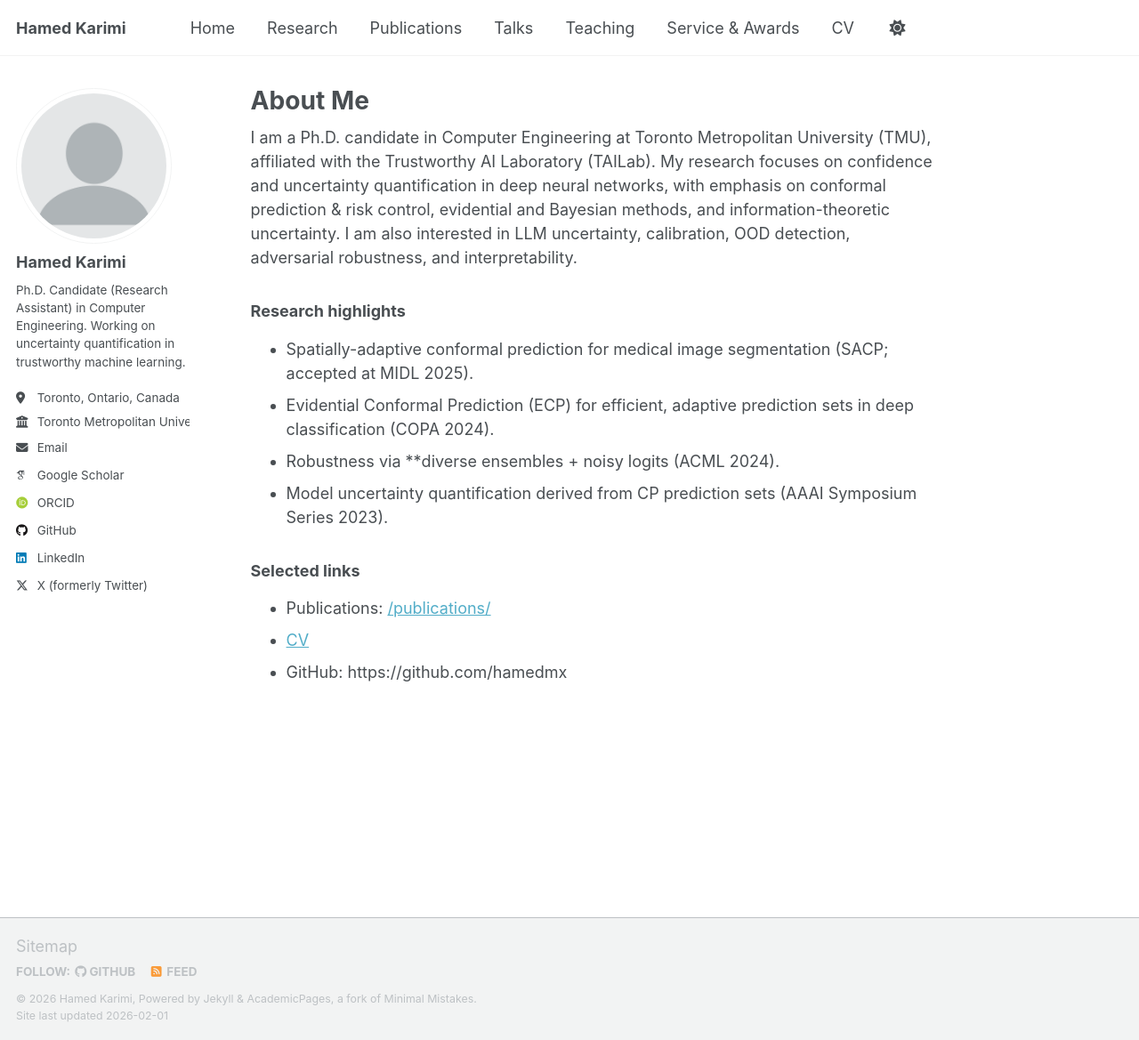
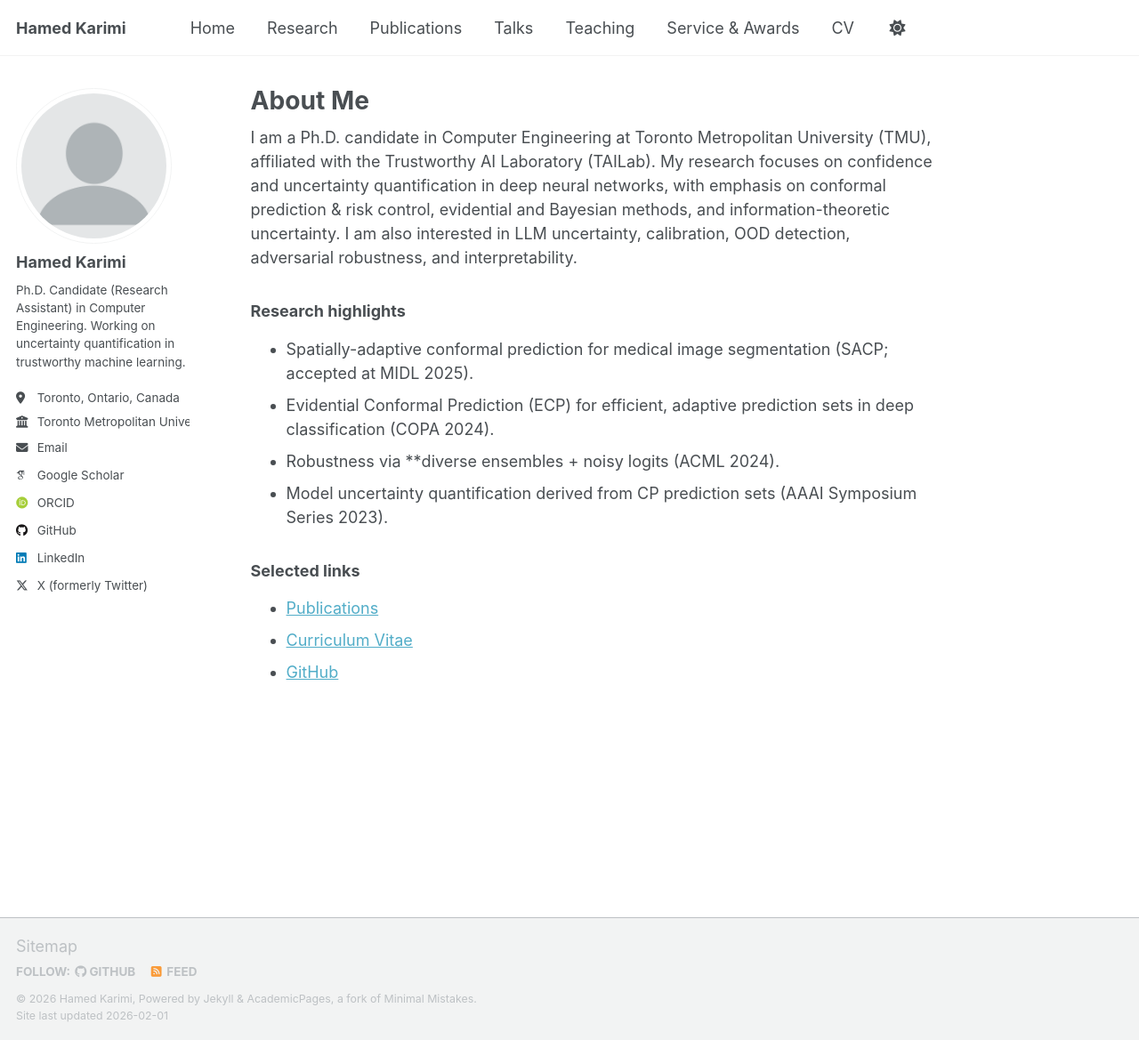
Before and after one commit to hamedmx/hamedmx.github.io, a Jekyll site: the page built from _pages/about.md, in a window 1280 px wide and 1169 px high. Shown: the whole window at 89% size. Built offline with Jekyll 4.4.1, drawn with Linux system fonts in a browser that asks for light colours; some web fonts are replaced; a script that is not in the unit is left out.

Commit message:
Update about.md

```diff
--- a/_pages/about.md
+++ b/_pages/about.md
@@ -16,6 +16,6 @@ I am a Ph.D. candidate in Computer Engineering at Toronto Metropolitan Universit
 - Model uncertainty quantification derived from CP prediction sets (AAAI Symposium Series 2023).
 
 ### Selected links
-- Publications: [/publications/](/publications/)
-- [CV](/cv/)
-- GitHub: https://github.com/hamedmx
+- [Publications](/publications/)
+- [Curriculum Vitae](/cv/)
+- [GitHub](https://github.com/hamedmx)
```
